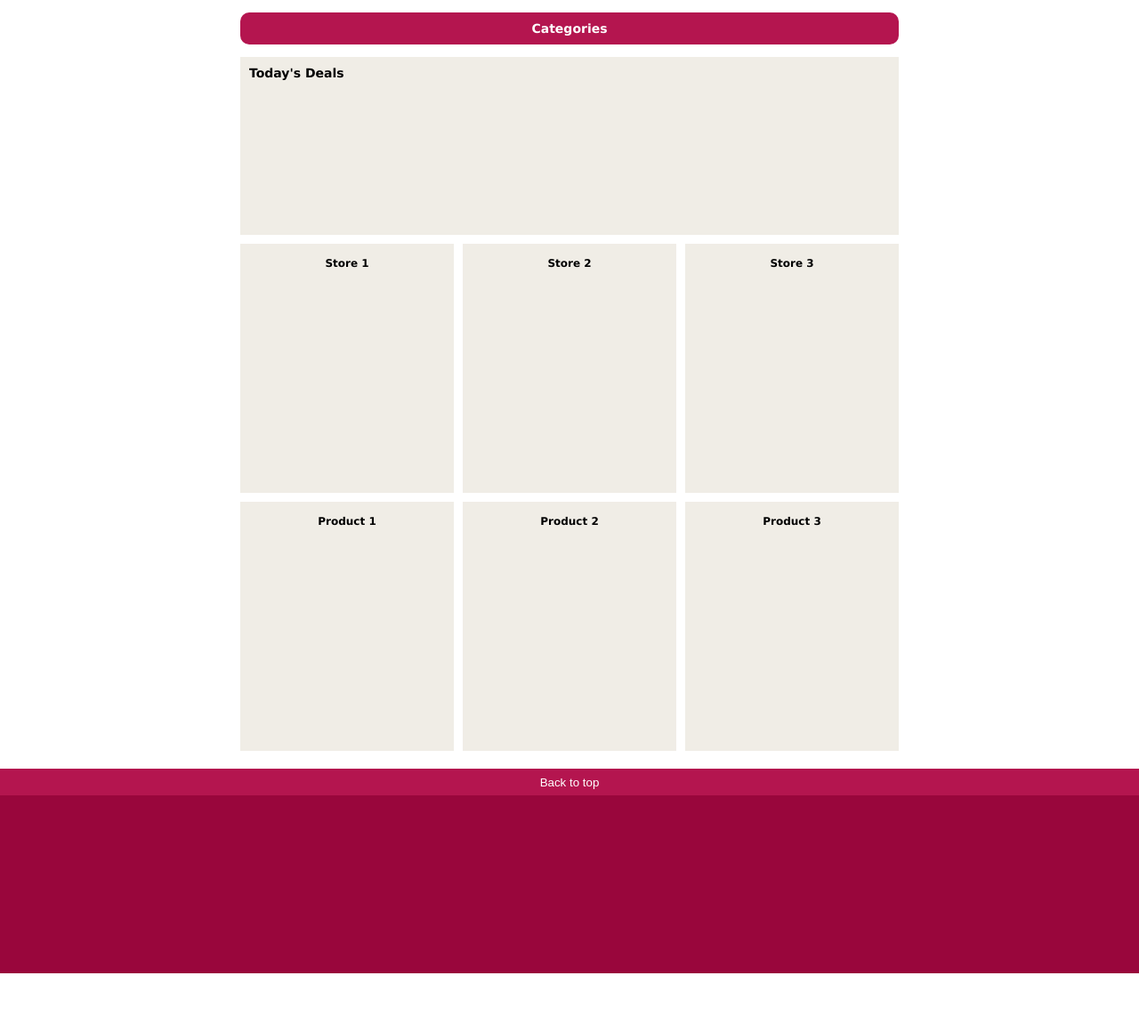
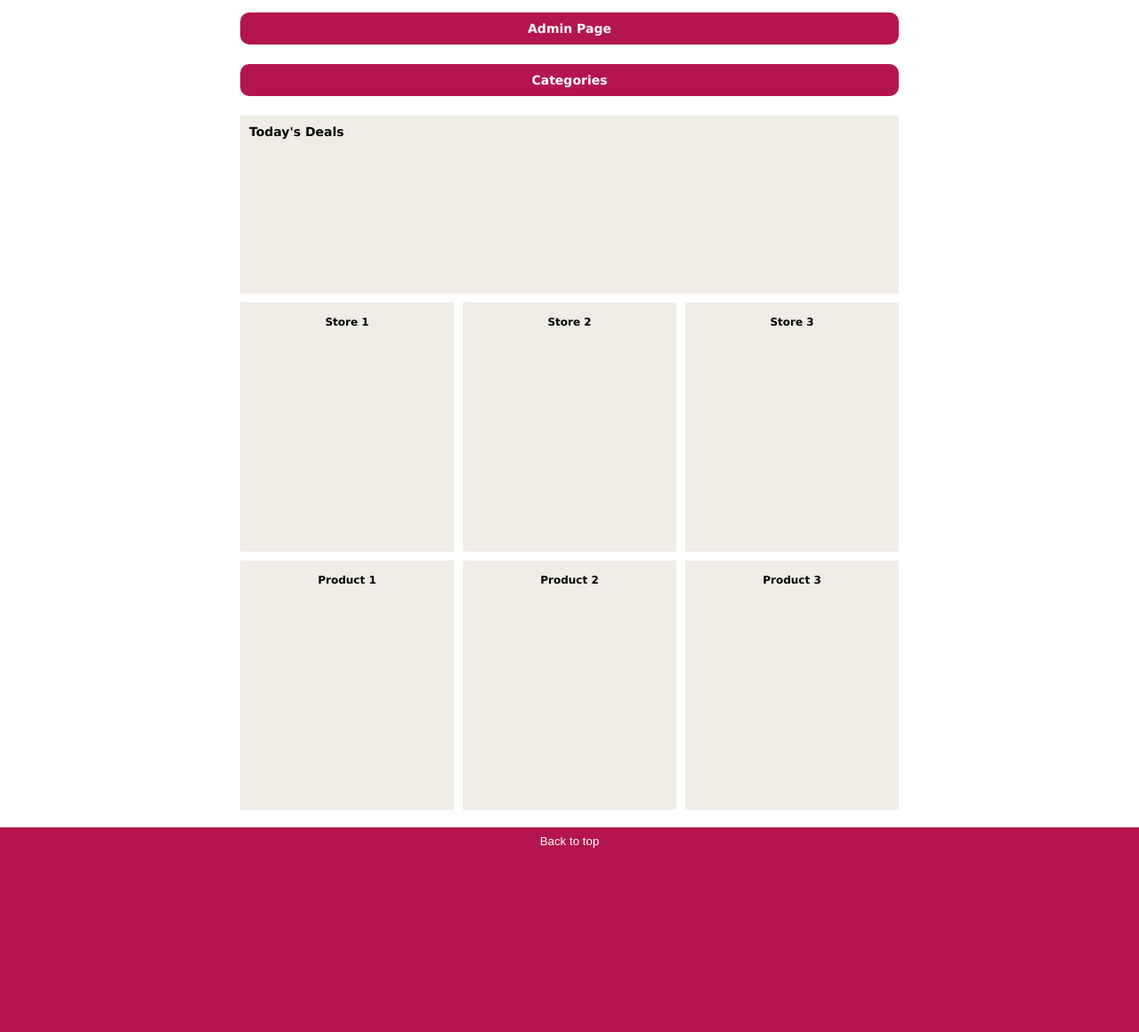
Before and after one commit to manrajg13/Stop-One, a PHP site: page /index.html in a window 1280 px wide. Shown: the part 61-1221 px from the top of the page at 89% size. Before the commit the page ends 1155 px from the top, so only its background shows below. Run offline with PHP 8.4, Linux system fonts and the light colour scheme.

Commit message:
Admin page link
Add admin page link and remove hard coded colors

```diff
--- a/index.html
+++ b/index.html
@@ -26,7 +26,12 @@
 		</nav>
 
 		<div class="contents">
-			<div id="links">
+			<div id="link">
+				<a href="admin/admin.html">
+					<p>Admin Page</p>
+				</a>
+			</div>
+			<div id="link">
 				<a id="categories" href="#categories">
 					<p>Categories</p>
 				</a>
--- a/style.css
+++ b/style.css
@@ -27,7 +27,7 @@ nav button {
 	margin-left: 10px;
 	height: 100%;
 	width: 40px;
-	background-color: #b4154f;
+	background-color: var(--main-color);
 	border: none;
 	border-radius: 5px;
 	color: white;
@@ -38,7 +38,7 @@ form button {
 	float: right;
 	height: 100%;
 	width: 60px;
-	background-color: #b4154f;
+	background-color: var(--main-color);
 	border: none;
 	border-radius: 5px;
 	border-top-left-radius: 0px;
@@ -59,6 +59,12 @@ p {
 	font-size: 14px;
 	font-weight: bold;
 	padding: 10px;
+}
+
+a p {
+	margin-bottom: 3%;
+	color: white;
+	text-align: center;
 }
 
 .logo {
@@ -91,7 +97,7 @@ p {
 	font-size: 16px;
 	scale: 1.35;
 	color: white;
-	background-color: #b4154f;
+	background-color: var(--main-color);
 	width: 30px;
 	height: 100%;
 }
@@ -131,7 +137,7 @@ p {
 	margin-top: 20px;
 	height: 30px;
 	width: 100%;
-	background-color: #b4154f;
+	background-color: var(--main-color);
 	border: none;
 	color: white;
 }
@@ -139,21 +145,16 @@ p {
 .misc {
 	width: 100%;
 	height: 200px;
-	background-color: #99063c;
+	background-color: var(--main-color);
 }
 
 #sign_in {
 	color: white;
 }
 
-#links {
+#link {
 	width: calc(100% - 10px);
 	margin: auto;
 	background-color: var(--main-color);
 	border-radius: 10px;
 }
-
-#categories {
-	color: white;
-	text-align: center;
-}
```
